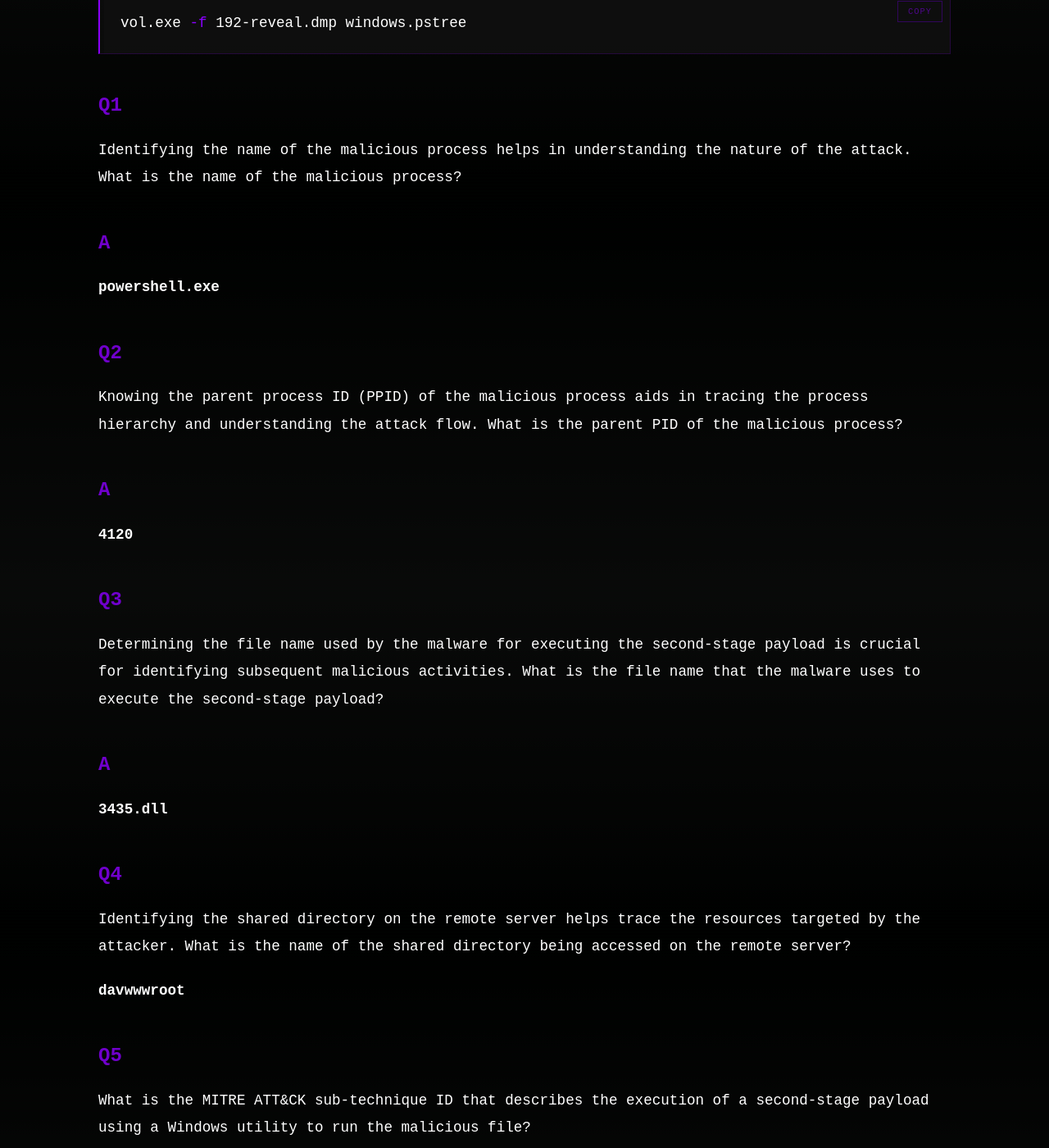
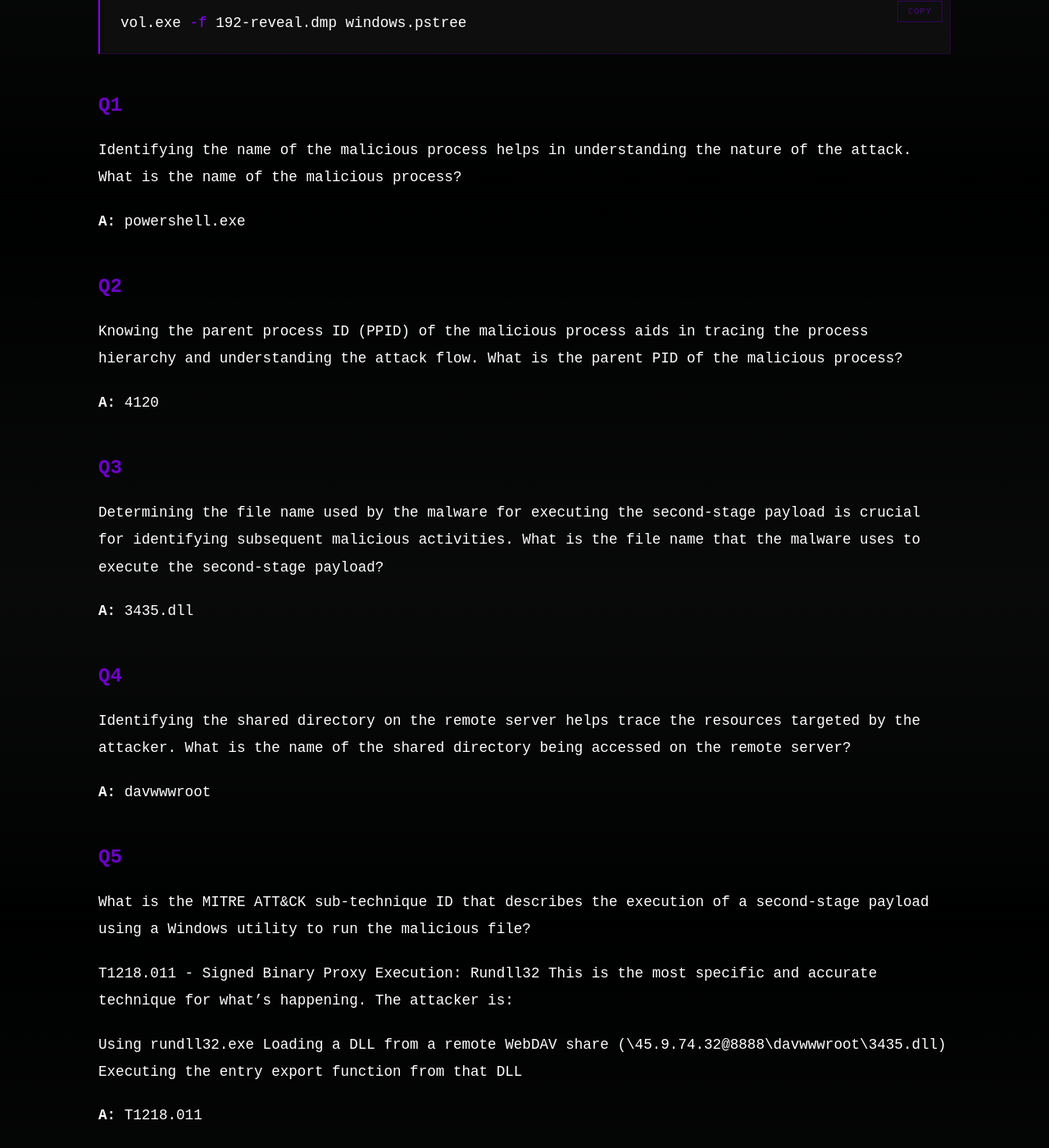
Before and after one commit to calorushex/calorushex.github.io, a Jekyll site: the page built from _posts/2025-11-16-cyberdefenders-reveal-writeup-retired.md, in a window 1280 px wide and 1400 px high, scrolled down 1586 px. Shown: the whole window at 82% size. Built offline with Jekyll 4.4.1, drawn with Linux system fonts in a browser that asks for light colours.

Commit message:
Make Q&A format more compact with inline answers

````diff
--- a/_posts/2025-11-16-cyberdefenders-reveal-writeup-retired.md
+++ b/_posts/2025-11-16-cyberdefenders-reveal-writeup-retired.md
@@ -30,31 +30,25 @@ vol.exe -f 192-reveal.dmp windows.pstree
 
 Identifying the name of the malicious process helps in understanding the nature of the attack. What is the name of the malicious process?
 
-### A
-
-**powershell.exe**
+**A:** powershell.exe
 
 ### Q2
 
 Knowing the parent process ID (PPID) of the malicious process aids in tracing the process hierarchy and understanding the attack flow. What is the parent PID of the malicious process?
 
-### A
-
-**4120**
+**A:** 4120
 
 ### Q3
 
 Determining the file name used by the malware for executing the second-stage payload is crucial for identifying subsequent malicious activities. What is the file name that the malware uses to execute the second-stage payload?
 
-### A
-
-**3435.dll**
+**A:** 3435.dll
 
 ### Q4
 
 Identifying the shared directory on the remote server helps trace the resources targeted by the attacker. What is the name of the shared directory being accessed on the remote server?
 
-**davwwwroot**
+**A:** davwwwroot
 
 ### Q5
 
@@ -67,9 +61,7 @@ Using rundll32.exe
 Loading a DLL from a remote WebDAV share (\\45.9.74.32@8888\davwwwroot\3435.dll)
 Executing the entry export function from that DLL
 
-### A
-
-**T1218.011**
+**A:** T1218.011
 
 ### Q6
 
@@ -83,9 +75,7 @@ The user can be acquired using the windows.getsids plugin along with the process
 vol.exe -f 192-Reveal.dmp windows.getsids --pid 3692
 ```
 
-### A
-
-**Elon**
+**A:** Elon
 
 ### Q7
 
@@ -97,9 +87,7 @@ Instead the easy solution was just to search for the file name. It's unique enou
 
 I found one on Any.run using this method which said it was [StrelaStealer](https://any.run/report/e19b6144d7da72a97f5468fade0ed971a798359ed2f1dcb1e5e28f2d6b540175/28ba4903-16e2-44b1-bcdc-2eb686ad3dcf).
 
-### A
-
-**StrelaStealer**
+**A:** StrelaStealer
 
 <br>
 
````
